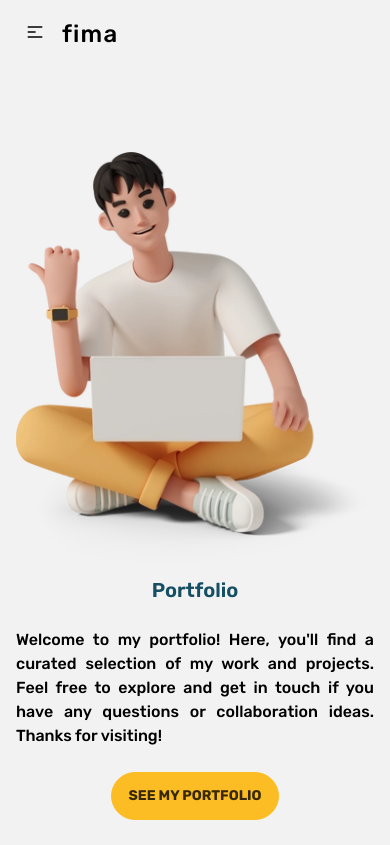
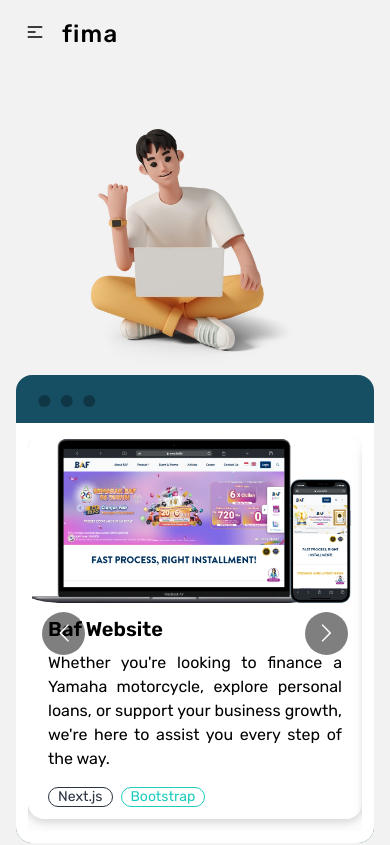
Before and after one commit to fiimaarif/fima-site, a Next.js app: page /portfolio in a window 390 px wide. Shown: the top 845 px of the page. Built offline with nearby package versions, Linux system fonts and the light colour scheme.

Commit message:
[REFACTOR] Portfolio Page

```diff
--- a/src/components/Portfolio/PortfolioItem/index.tsx
+++ b/src/components/Portfolio/PortfolioItem/index.tsx
@@ -7,11 +7,11 @@ export function PortflioItem() {
   const responsive = {
     superLargeDesktop: {
       breakpoint: { max: 4000, min: 3000 },
-      items: 3
+      items: 2
     },
     desktop: {
       breakpoint: { max: 3000, min: 1024 },
-      items: 3
+      items: 2
     },
     tablet: {
       breakpoint: { max: 1024, min: 464 },
@@ -23,9 +23,8 @@ export function PortflioItem() {
     }
   };
   return (
-    <div className="container mx-auto px-4 pb-5" id='portfolio'>
-      <div data-aos="fade-up" className="mockup-window border bg-base-300">
-        <div className="bg-base-200 p-3">
+      <div data-aos="fade-right" className="mockup-window w-full lg:w-8/12 border-base-100 bg-cyan-900">
+        <div className="bg-base-100 p-3">
           <Carousel
             ssr={true}
             arrows={true}
@@ -33,7 +32,7 @@ export function PortflioItem() {
             infinite={true}
           >
             {dataItem.data.map((item) => (
-              <div key={item.id} className="h-96 card w-full md:w-80 mx-auto lg:w-80 lg:mx-auto lg:mt-6 bg-base-100 shadow-lg lg:shadow-xl font-rubik">
+              <div key={item.id} className="h-96 card w-full md:w-80 mx-auto lg:w-80 lg:mx-auto lg:mt-6 mb-3 lg:mb-5 bg-base-100 drop-shadow-lg lg:drop-shadow-xl font-rubik">
                 <figure className="p-1">
                   <img className="w-full" src={item.image} alt="portfolio" />
                 </figure>
@@ -53,6 +52,5 @@ export function PortflioItem() {
           </Carousel>
         </div>
       </div>
-    </div>
   );
 }
--- a/src/components/Portfolio/index.tsx
+++ b/src/components/Portfolio/index.tsx
@@ -1,32 +1,20 @@
 import Link from "next/link";
+import { PortflioItem } from "..";
 
 export function Portfolio() {
   return (
     <div className="min-h-screen py-10 bg-base-200 flex items-center" id="hero">
       <div className="container mx-auto px-4">
         <div
-          data-aos="fade-left"
           className="flex flex-col items-center justify-between lg:flex-row-reverse"
         >
-          <div className="lg:w-1/2 w-full">
-            <img
-              className="mx-auto lg:mx-0 lg:ml-auto"
+          <div className="lg:w-4/12 w-full">
+            <img data-aos="fade-left"
+              className="mx-auto lg:mx-0 lg:ml-auto w-52 lg:w-auto"
               src="./assets/images/illustrations/portfolio-image.webP"
             />
           </div>
-          <div className="lg:w-1/2 w-full text-center lg:text-left">
-            <h2 className="text-xl font-semibold text-cyan-900 font-rubik">
-              Portfolio
-            </h2>
-            <p className="py-6 font-medium text-justify lg:text-left font-rubik">
-              Welcome to my portfolio! Here, you'll find a curated selection of
-              my work and projects. Feel free to explore and get in touch if you
-              have any questions or collaboration ideas. Thanks for visiting!
-            </p>
-            <Link href={'#portfolio'} className="btn btn-warning font-bold rounded-full font-rubik">
-              see my portfolio
-            </Link>
-          </div>
+          <PortflioItem/>
         </div>
       </div>
     </div>
--- a/src/pages/portfolio/index.tsx
+++ b/src/pages/portfolio/index.tsx
@@ -1,11 +1,10 @@
-import { Navbar, PortflioItem, Portfolio } from "../../components";
+import { Navbar, Portfolio } from "../../components";
 
 export default function PortfolioPage() {
     return (
         <>
         <Navbar />
         <Portfolio/>
-        <PortflioItem/>
         </>
     )
 }
```
